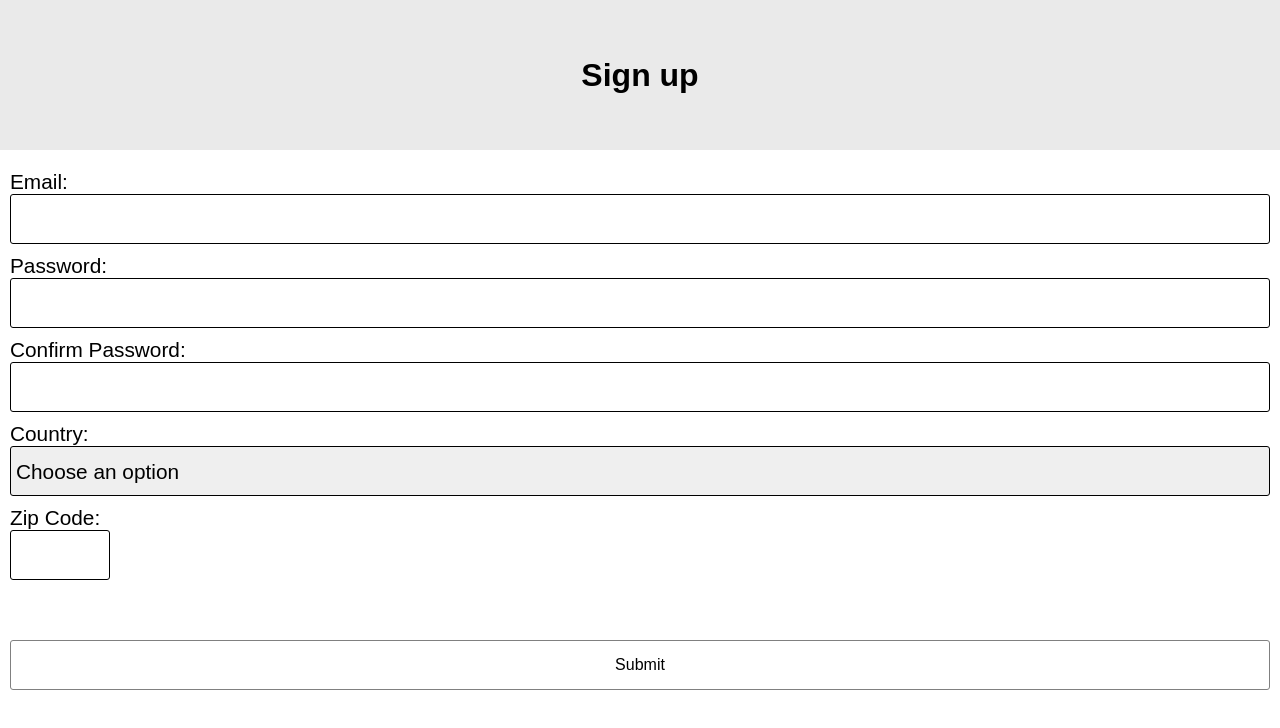
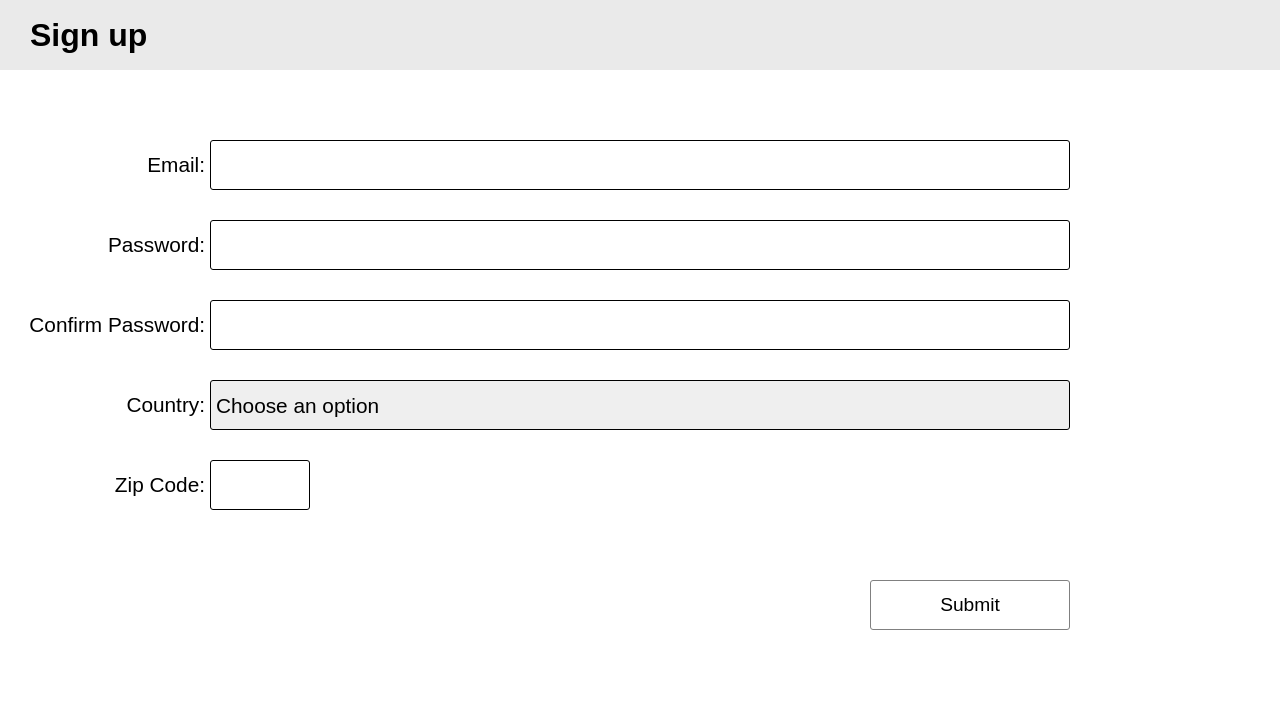
Before and after one commit to cjfaquino/form-validation, a website built with webpack: page dist/index.html in a window 1280 px wide. Built offline with nearby package versions, Linux system fonts and the light colour scheme; no server answers.

Commit message:
add @media breakpoint

```diff
--- a/src/style.css
+++ b/src/style.css
@@ -69,3 +69,39 @@ button {
   align-items: flex-start;
   font-size: 1.3rem;
 }
+
+@media only screen and (min-width: 600px) {
+
+  header {
+    height: 70px;
+    justify-content: flex-start;
+    padding-left: 30px;
+  }
+
+  form {
+    padding-top: 50px;
+  }
+
+  label {
+    text-align: right;
+    padding-right: 5px;
+  }
+
+  button {
+    width: 200px;
+    font-size: 1.2rem;
+    float: right;
+    margin-right: 200px;
+  }
+
+  .input-item {
+    grid-template-columns: 200px 1fr 200px;
+    grid-template-rows: 70px;
+    align-items: center;
+  }
+
+  .error.active {
+    margin: 0;
+    padding: 0 5px;
+  }
+}
```
